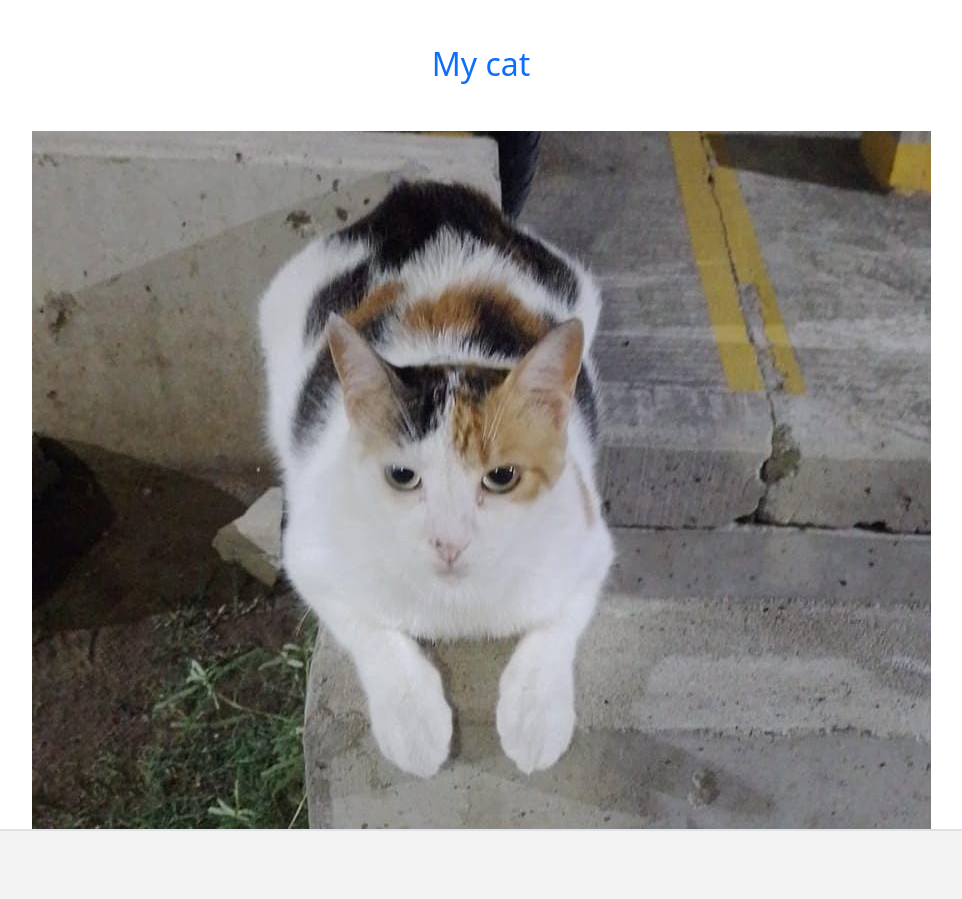
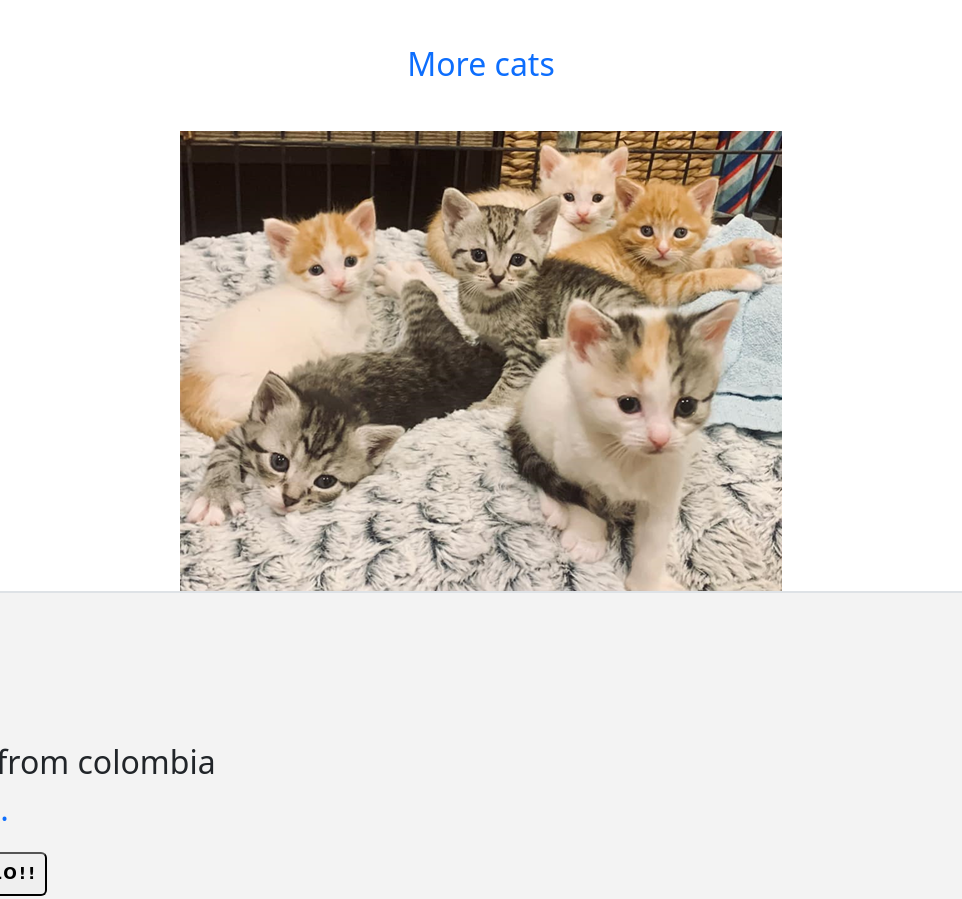
Before and after one commit to Hoid14/Coursera-web-design-Capstone-project, a plain HTML site: page index.html in a window 1280 px wide. Shown: the part 1800-2699 px from the top of the page, without its empty margins (159-1121 px from the left). Drawn offline with nearby package versions, Linux system fonts and the light colour scheme; a web font is replaced by a local one.

```diff
--- a/index.html
+++ b/index.html
@@ -123,11 +123,11 @@
 
     <section id="validation">
         <div class="w-75 m-auto text-center" id="equipo">
-            <h1 class="mb-5 fs-2 text-primary">My cat</h1>
+            <h1 class="mb-5 fs-2 text-primary">More cats</h1>
 
         </div>
         <div class="mt-5 text-center">
-            <img class="img-fluid" src="./img/my-cat.jpeg" alt="validation">
+            <img class="img-fluid" src="./img/cats.png" alt="validation">
         </div>
     </section>
 
```
Also changed, not shown: img/cats.png (added), img/my-cat.jpeg (deleted), 1 other file.
